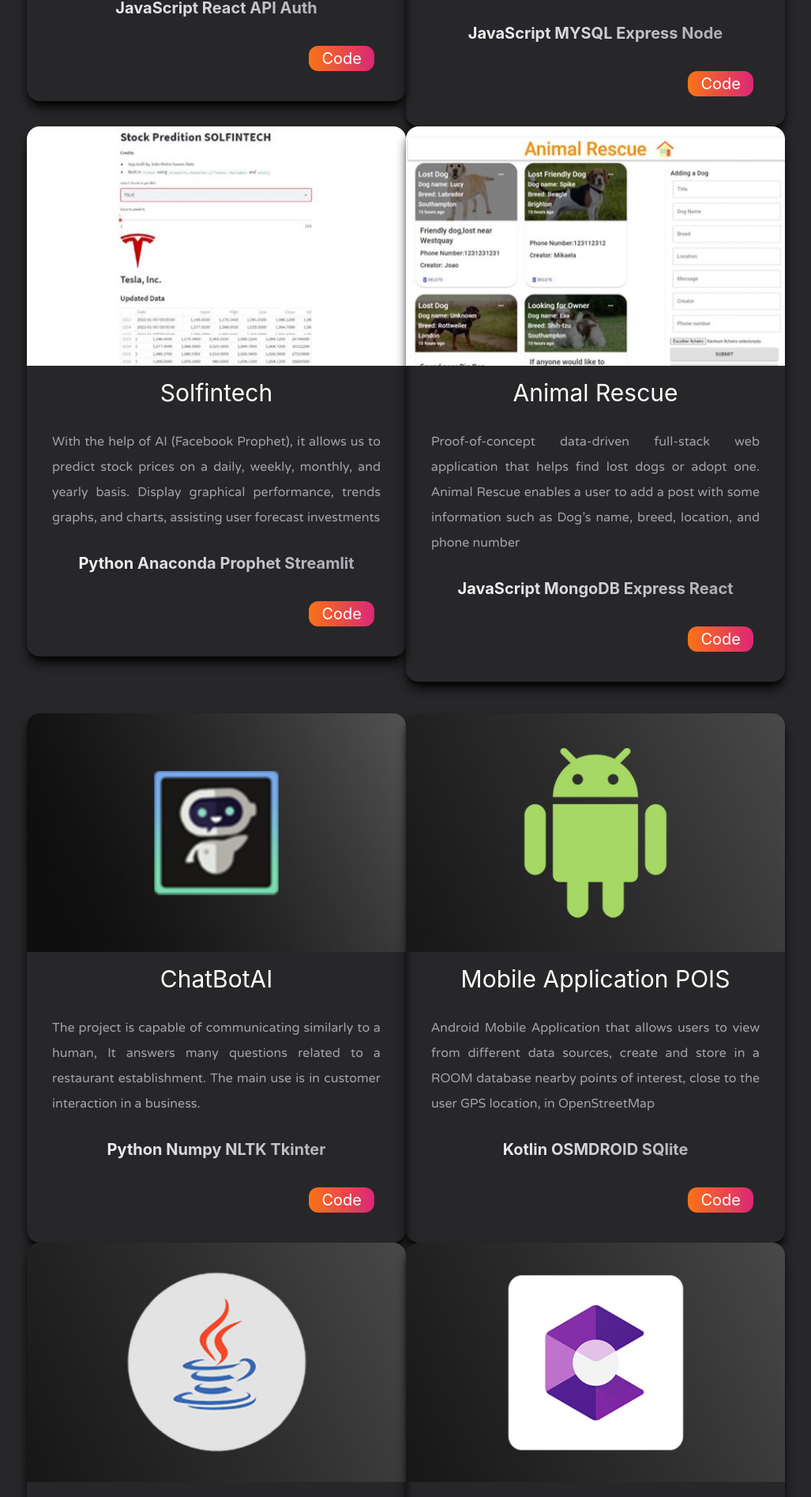
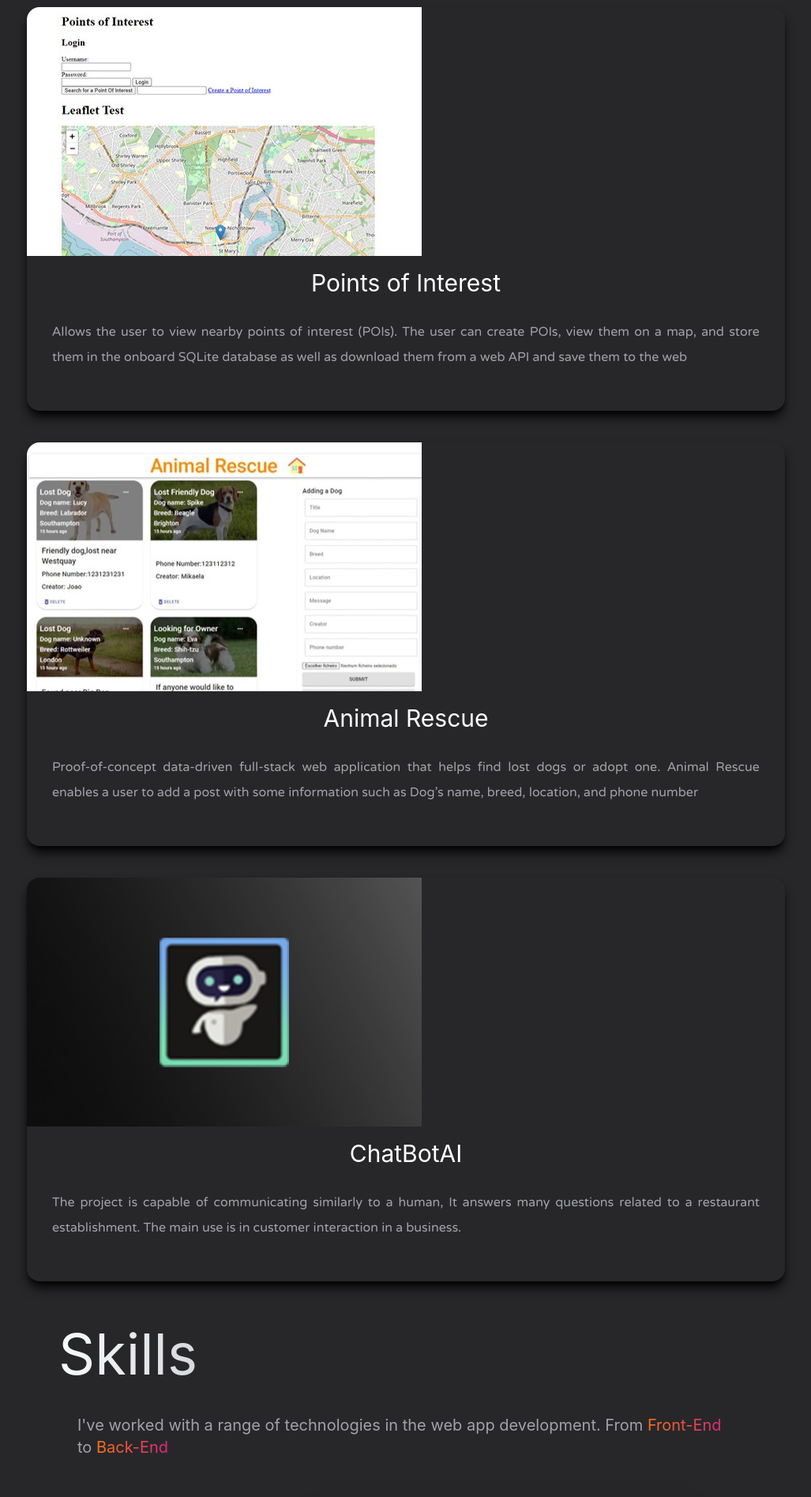
Before and after one commit to JoaopBota/joaopbota_portfolio, a Next.js app: page / in a window 1280 px wide. Shown: the part 2144-4039 px from the top of the page at 79% size, without its empty margins (126-1153 px from the left). Built offline with nearby package versions, Linux system fonts and the light colour scheme.

Commit message:
updated Projects secion Signed-off-by: JoaoBota <soaresbota@gmail.com>

```diff
--- a/pages/index.js
+++ b/pages/index.js
@@ -153,15 +153,16 @@ export default function Home() {
           </section>
         </section>
 
+
         <section>
-          <div className="sm:grid md:grid-cols-2 2xl:grid-cols-4 2xl:gap-4 m-8 sm:m-0 sm:mt-10">
+          <div className="grid gap-10 m-8 sm:m-0 sm:mt-10">
             <motion.div
               whileInView={{ x: 0, opacity: 1 }}
               initial={{ opacity: 0, x: -100 }}
               viewport={{ once: false, amount: 0.35 }}
               transition={{ duration: 0.35 }}
+              className="shadow-lg shadow-black rounded-2xl overflow-hidden hover:shadow-xl hover:scale-105 duration-500 transform transition pb-10 mb-10 sm:mb-0"
             >
-              <div className="shadow-lg shadow-black rounded-2xl overflow-hidden hover:shadow-xl hover:scale-105 duration-500 transform transition pb-10 mb-10 sm:mb-0 ">
               <Image src={snowfall} className="object-cover" />
               <h3 className="text-white text-3xl py-4 text-center">
                 SnowCore
@@ -172,27 +173,14 @@ export default function Home() {
                 weather, snow size, and the website that gathers the snowfall
                 data of each ski resort
               </p>
-                <div className="font-bold text-transparent bg-clip-text bg-gradient-to-r from-white to-zinc-400 text-xl py-4 text-center mx-8">
-                  <h4>JavaScript React API Auth</h4>
-                </div>
-                <div className="text-right mt-5 mr-10">
-                  <a
-                    target="_blank"
-                    className="bg-gradient-to-r from-orange-500 to-pink-600 text-white px-4 py-1  rounded-xl ml-6 text-xl"
-                    href="https://github.com/JoaopBota/SnowFallData/tree/main/snowfallresort"
-                  >
-                    Code
-                  </a>
-                </div>
-              </div>
             </motion.div>
             <motion.div
               whileInView={{ x: 0, opacity: 1 }}
               initial={{ opacity: 0, x: -100 }}
               viewport={{ once: false, amount: 0.4 }}
               transition={{ duration: 0.35 }}
+              className="shadow-lg shadow-black rounded-2xl overflow-hidden hover:shadow-xl hover:scale-105 duration-500 transform transition pb-10 mb-10 sm:mb-0"
             >
-              <div className="shadow-lg shadow-black rounded-2xl overflow-hidden hover:shadow-xl hover:scale-105 duration-500 transform transition pb-10 mb-10 sm:mb-0">
               <Image src={pointsofinterest} className="object-cover" />
               <h3 className="text-white text-3xl py-4 text-center">
                 Points of Interest
@@ -203,60 +191,14 @@ export default function Home() {
                 the onboard SQLite database as well as download them from a
                 web API and save them to the web
               </p>
-                <div className="font-bold text-transparent bg-clip-text bg-gradient-to-r from-white to-zinc-400 text-xl py-4 text-center mx-8">
-                  <h4>JavaScript MYSQL Express Node</h4>
-                </div>
-                <div className="text-right mt-5 mr-10">
-                  <a
-                    target="_blank"
-                    className="bg-gradient-to-r from-orange-500 to-pink-600 text-white px-4 py-1  rounded-xl ml-6 text-xl"
-                    href="https://github.com/JoaopBota/PoisWeb"
-                  >
-                    Code
-                  </a>
-                </div>
-              </div>
             </motion.div>
             <motion.div
               whileInView={{ x: 0, opacity: 1 }}
               initial={{ opacity: 0, x: -100 }}
               viewport={{ once: false, amount: 0.4 }}
               transition={{ duration: 0.35 }}
+              className="shadow-lg shadow-black rounded-2xl overflow-hidden hover:shadow-xl hover:scale-105 duration-500 transform transition pb-10 mb-10 sm:mb-0"
             >
-              <div className="shadow-lg shadow-black rounded-2xl overflow-hidden hover:shadow-xl hover:scale-105 duration-500 transform transition pb-10 mb-10 sm:mb-0 ">
-                <Image src={predicter} className="object-cover" />
-                <h3 className="text-white text-3xl py-4 text-center">
-                  Solfintech
-                </h3>
-                <p className="text-md mx-8 py-3 leading-8 font-Varela text-zinc-400 text-justify">
-                  With the help of AI (Facebook Prophet), it allows us to
-                  predict stock prices on a daily, weekly, monthly, and yearly
-                  basis. Display graphical performance, trends graphs, and
-                  charts, assisting user forecast investments
-                </p>
-                <div className="font-bold text-transparent bg-clip-text bg-gradient-to-r from-white to-zinc-400 text-xl py-4 text-center mx-8">
-                  <h4 className=" whitespace-normal">
-                    Python Anaconda Prophet Streamlit
-                  </h4>
-                </div>
-                <div className="text-right mt-5 mr-10">
-                  <a
-                    target="_blank"
-                    className="bg-gradient-to-r from-orange-500 to-pink-600 text-white px-4 py-1  rounded-xl ml-6 text-xl"
-                    href="https://github.com/JoaopBota/StockPredicter"
-                  >
-                    Code
-                  </a>
-                </div>
-              </div>
-            </motion.div>
-            <motion.div
-              whileInView={{ x: 0, opacity: 1 }}
-              initial={{ opacity: 0, x: -100 }}
-              viewport={{ once: false, amount: 0.4 }}
-              transition={{ duration: 0.35 }}
-            >
-              <div className="shadow-lg shadow-black rounded-2xl overflow-hidden hover:shadow-xl hover:scale-105 duration-500 transform transition pb-10 mb-10 sm:mb-0">
               <Image src={animalrescue} className="object-cover" />
               <h3 className="text-white text-3xl py-4 text-center">
                 Animal Rescue
@@ -267,32 +209,14 @@ export default function Home() {
                 user to add a post with some information such as Dog’s name,
                 breed, location, and phone number
               </p>
-                <div className="font-bold text-transparent bg-clip-text bg-gradient-to-r from-white to-zinc-400 text-xl py-4 text-center mx-8">
-                  <h4>JavaScript MongoDB Express React</h4>
-                </div>
-                <div className="text-right mt-5 mr-10">
-                  <a
-                    target="_blank"
-                    className="bg-gradient-to-r from-orange-500 to-pink-600 text-white px-4 py-1  rounded-xl ml-6 text-xl"
-                    href="https://github.com/JoaopBota/AnimalRescue"
-                  >
-                    Code
-                  </a>
-                </div>
-              </div>
             </motion.div>
-          </div>
-        </section>
-
-        <section>
-          <div className="sm:grid md:grid-cols-2 2xl:grid-cols-4 2xl:gap-4 m-8 sm:m-0 sm:mt-10">
             <motion.div
               whileInView={{ x: 0, opacity: 1 }}
               initial={{ opacity: 0, x: -100 }}
               viewport={{ once: false, amount: 0.4 }}
               transition={{ duration: 0.35 }}
+              className="shadow-lg shadow-black rounded-2xl overflow-hidden hover:shadow-xl hover:scale-105 duration-500 transform transition pb-10 mb-10 sm:mb-0"
             >
-              <div className="shadow-lg shadow-black rounded-2xl overflow-hidden hover:shadow-xl hover:scale-105 duration-500 transform transition pb-10 mb-10 sm:mb-0 ">
               <Image src={ChatBotAI} className="object-cover" />
               <h3 className="text-white text-3xl py-4 text-center">
                 ChatBotAI
@@ -303,112 +227,6 @@ export default function Home() {
                 establishment. The main use is in customer interaction in a
                 business.
               </p>
-                <div className="font-bold text-transparent bg-clip-text bg-gradient-to-r from-white to-zinc-400 text-xl py-4 text-center mx-8">
-                  <h4>Python Numpy NLTK Tkinter</h4>
-                </div>
-                <div className="text-right mt-5 mr-10">
-                  <a
-                    target="_blank"
-                    className="bg-gradient-to-r from-orange-500 to-pink-600 text-white px-4 py-1  rounded-xl ml-6 text-xl"
-                    href="https://github.com/JoaopBota/ChatBot_w-AI"
-                  >
-                    Code
-                  </a>
-                </div>
-              </div>
-            </motion.div>
-            <motion.div
-              whileInView={{ x: 0, opacity: 1 }}
-              initial={{ opacity: 0, x: -100 }}
-              viewport={{ once: false, amount: 0.4 }}
-              transition={{ duration: 0.35 }}
-            >
-              <div className="shadow-lg shadow-black rounded-2xl overflow-hidden hover:shadow-xl hover:scale-105 duration-500 transform transition pb-10 mb-10 sm:mb-0 ">
-                <Image src={MobileAPP} className="object-cover" />
-                <h3 className="text-white text-3xl py-4 text-center">
-                  Mobile Application POIS
-                </h3>
-                <p className="text-md mx-8 py-3 leading-8 font-Varela text-zinc-400 text-justify">
-                  Android Mobile Application that allows users to view from
-                  different data sources, create and store in a ROOM database
-                  nearby points of interest, close to the user GPS location, in
-                  OpenStreetMap
-                </p>
-                <div className="font-bold text-transparent bg-clip-text bg-gradient-to-r from-white to-zinc-400 text-xl py-4 text-center mx-8">
-                  <h4 className=" whitespace-normal">Kotlin OSMDROID SQlite</h4>
-                </div>
-                <div className="text-right mt-5 mr-10">
-                  <a
-                    target="_blank"
-                    className="bg-gradient-to-r from-orange-500 to-pink-600 text-white px-4 py-1  rounded-xl ml-6 text-xl"
-                    href="https://github.com/JoaopBota/MobileApp"
-                  >
-                    Code
-                  </a>
-                </div>
-              </div>
-            </motion.div>
-            <motion.div
-              whileInView={{ x: 0, opacity: 1 }}
-              initial={{ opacity: 0, x: -100 }}
-              viewport={{ once: false, amount: 0.4 }}
-              transition={{ duration: 0.35 }}
-            >
-              <div className="shadow-lg shadow-black rounded-2xl overflow-hidden hover:shadow-xl hover:scale-105 duration-500 transform transition pb-10 mb-10 sm:mb-0">
-                <Image src={StormAdviceCenter} className="object-cover" />
-                <h3 className="text-white text-3xl py-4 text-center">
-                  Storm Advice Center
-                </h3>
-                <p className="text-md mx-8 py-3 leading-8 font-Varela text-zinc-400 text-justify">
-                  Storm Advice Centre keeps track of current storms. It logs a
-                  storm's name, the wind speed, and the temperature. This is a
-                  prototype/test system, it also covers tornados, hurricanes,
-                  and blizzards
-                </p>
-                <div className="font-bold text-transparent bg-clip-text bg-gradient-to-r from-white to-zinc-400 text-xl py-4 text-center mx-8">
-                  <h4>Java</h4>
-                </div>
-                <div className="text-right mt-5 mr-10">
-                  <a
-                    target="_blank"
-                    className="bg-gradient-to-r from-orange-500 to-pink-600 text-white px-4 py-1  rounded-xl ml-6 text-xl"
-                    href="https://github.com/JoaopBota/StormAdviceCenter"
-                  >
-                    Code
-                  </a>
-                </div>
-              </div>
-            </motion.div>
-            <motion.div
-              whileInView={{ x: 0, opacity: 1 }}
-              initial={{ opacity: 0, x: -100 }}
-              viewport={{ once: false, amount: 0.4 }}
-              transition={{ duration: 0.35 }}
-            >
-              <div className="shadow-lg shadow-black rounded-2xl overflow-hidden hover:shadow-xl hover:scale-105 duration-500 transform transition pb-10 mb-10 sm:mb-0">
-                <Image src={Immersive} className="object-cover" />
-                <h3 className="text-white text-3xl py-4 text-center">
-                  Immersive WebAPP
-                </h3>
-                <p className="text-md mx-8 py-3 leading-8 font-Varela text-zinc-400 text-justify">
-                  Augmented or Virtual Reality points of interest application,
-                  more specifically a mobile AR web app that shows points of
-                  interest close to the user, such as bars, cafes, and
-                  restaurants.
-                </p>
-                <div className="font-bold text-transparent bg-clip-text bg-gradient-to-r from-white to-zinc-400 text-xl py-4 text-center mx-8">
-                  <h4>JavaScript Aframe.js Ar.js Aframe </h4>
-                </div>
-                <div className="text-right mt-5 mr-10">
-                  <a
-                    target="_blank"
-                    className="bg-gradient-to-r from-orange-500 to-pink-600 text-white px-4 py-1  rounded-xl ml-6 text-xl"
-                    href="https://github.com/JoaopBota/Immersive"
-                  >
-                    Code
-                  </a>
-                </div>
-              </div>
             </motion.div>
           </div>
         </section>
```
Lines whose indentation alone changed are shown as unchanged.
